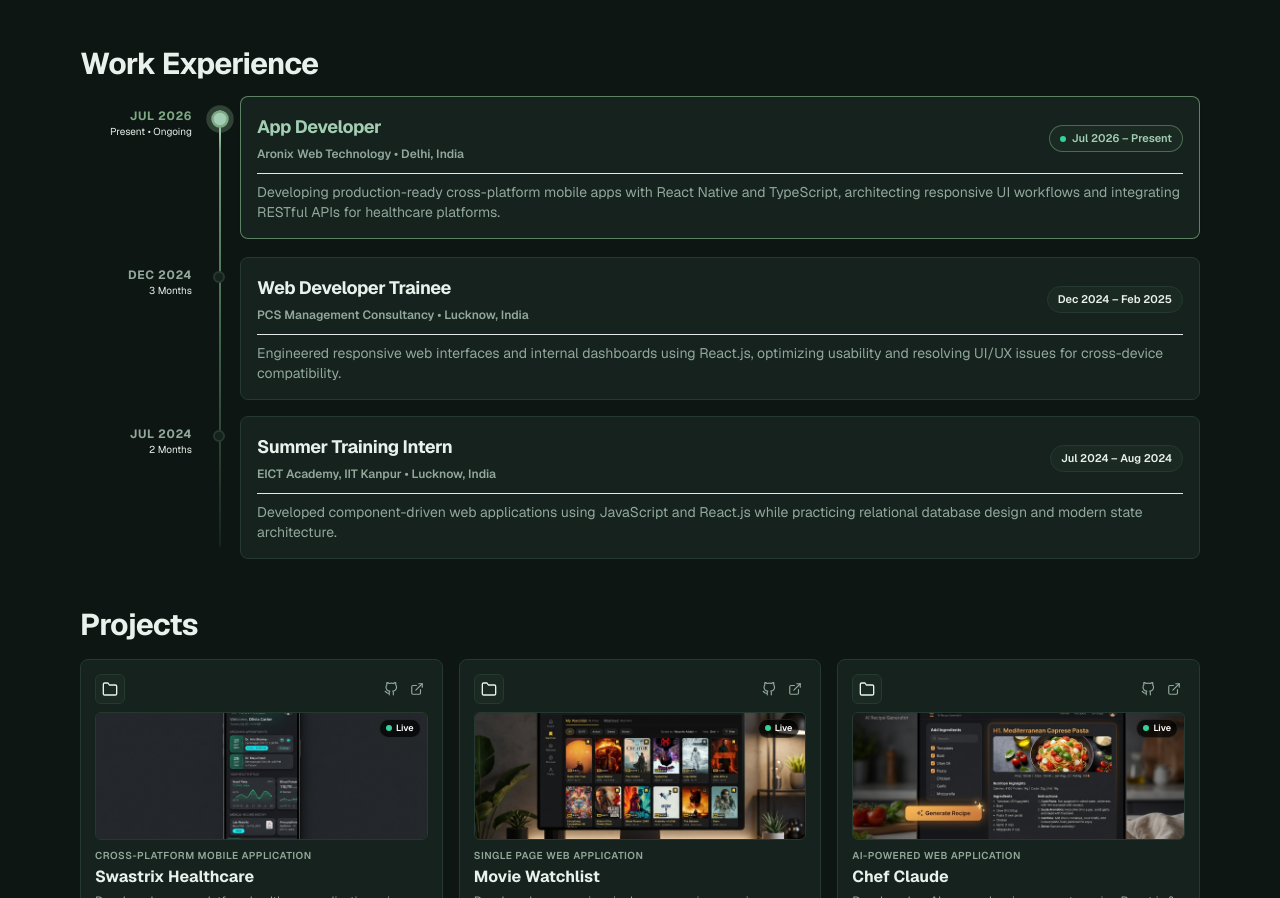
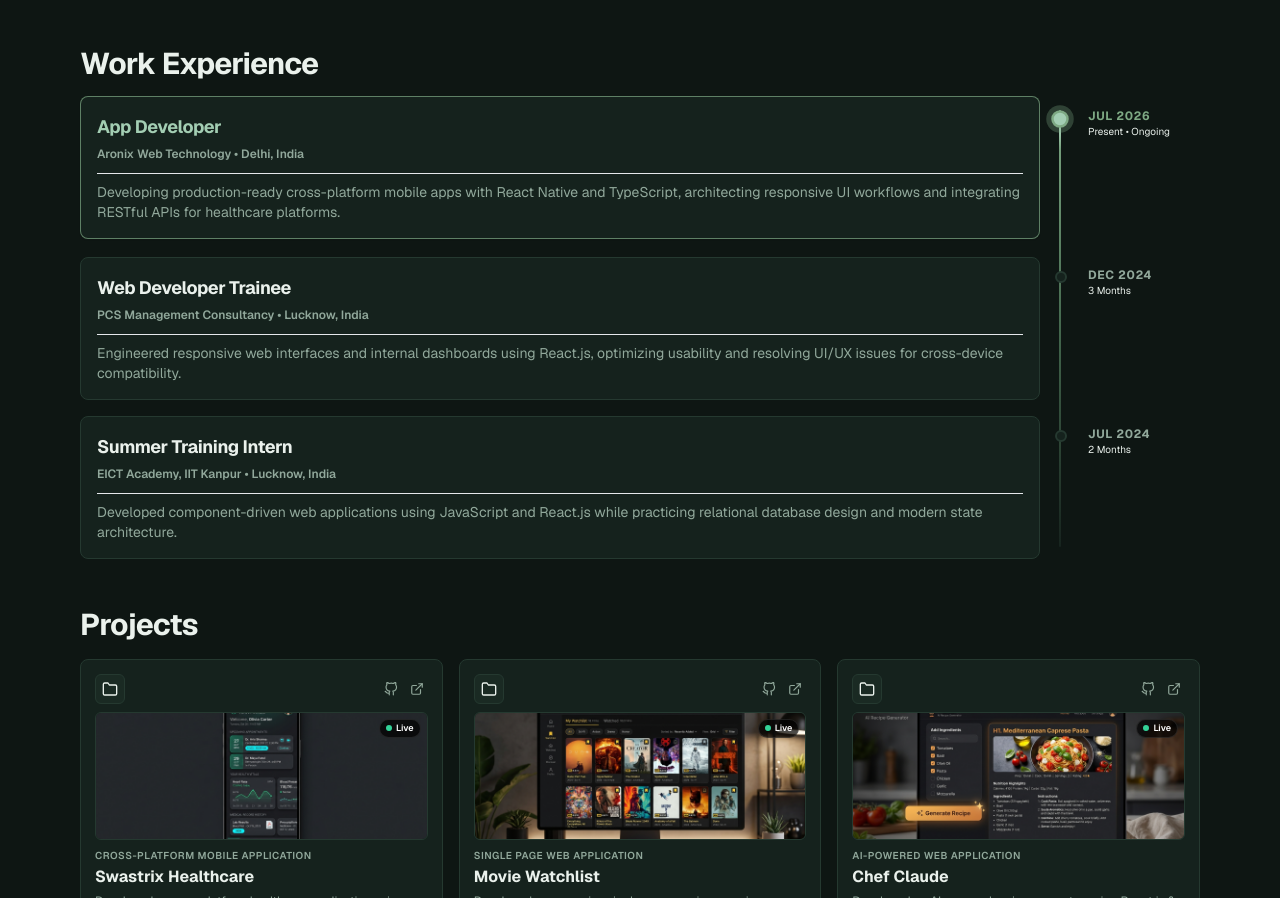
Before and after one commit to AbhinavXDayal/Portfolio, a React (Vite) app: page / in a window 1280 px wide. Shown: the part 878-1776 px from the top of the page. Built offline with nearby package versions, Linux system fonts and the light colour scheme.

Commit message:
Move botanical timeline spine, nodes, and dates to the right side of Work Experience cards

```diff
--- a/src/components/sections/Experience.tsx
+++ b/src/components/sections/Experience.tsx
@@ -49,10 +49,10 @@ export const Experience: React.FC = () => {
           </h2>
         </div>
 
-        {/* Dynamic Botanical Timeline with Dates */}
-        <div className="relative pl-6 sm:pl-8 md:pl-40 space-y-3.5 sm:space-y-4 transition-all duration-300">
-          {/* Glowing Botanical Spine Line */}
-          <div className="absolute left-[11px] sm:left-[15px] md:left-[139px] top-3 bottom-3 w-[2px] bg-gradient-to-b from-[#7EA984] via-[#5B8B67]/70 to-[#253930]/40 rounded-full">
+        {/* Dynamic Botanical Timeline on the Right Side */}
+        <div className="relative pr-6 sm:pr-8 md:pr-40 space-y-3.5 sm:space-y-4 transition-all duration-300">
+          {/* Glowing Botanical Spine Line on Right */}
+          <div className="absolute right-[11px] sm:right-[15px] md:right-[139px] top-3 bottom-3 w-[2px] bg-gradient-to-b from-[#7EA984] via-[#5B8B67]/70 to-[#253930]/40 rounded-full">
             {/* Animated Energy Droplet flowing down the stem */}
             <div className="w-[2px] h-10 bg-gradient-to-b from-transparent via-[#A3CEB3] to-transparent animate-pulse"></div>
           </div>
@@ -67,8 +67,8 @@ export const Experience: React.FC = () => {
                 onMouseEnter={() => setActiveExp(idx)}
                 className="relative group cursor-pointer"
               >
-                {/* Interactive Timeline Node */}
-                <div className="absolute -left-[19px] sm:-left-[23px] md:-left-[27px] top-3.5 z-20 flex items-center justify-center">
+                {/* Interactive Timeline Node on Right */}
+                <div className="absolute -right-[19px] sm:-right-[23px] md:-right-[27px] top-3.5 z-20 flex items-center justify-center">
                   {exp.isCurrent ? (
                     <div className="relative flex items-center justify-center">
                       <span className="absolute w-5 h-5 rounded-full bg-[#7EA984]/40 animate-ping"></span>
@@ -93,8 +93,8 @@ export const Experience: React.FC = () => {
                   )}
                 </div>
 
-                {/* Left Date Label on Timeline for Desktop */}
-                <div className="hidden md:flex flex-col items-end absolute -left-40 top-2.5 w-32 pr-4 text-right select-none transition-colors duration-200">
+                {/* Right Date Label on Timeline for Desktop */}
+                <div className="hidden md:flex flex-col items-start absolute -right-40 top-2.5 w-32 pl-4 text-left select-none transition-colors duration-200">
                   <span
                     className={`text-xs font-bold uppercase tracking-wider transition-colors ${
                       isSelected
@@ -109,7 +109,7 @@ export const Experience: React.FC = () => {
                   </span>
                 </div>
 
-                {/* Experience Card */}
+                {/* Experience Card (Flush Left with other sections) */}
                 <div
                   className={`bg-[var(--card)] text-[var(--card-foreground)] border rounded-[var(--radius)] p-3 sm:p-4 shadow-xs transition-all duration-300 ${
                     isSelected
@@ -118,7 +118,7 @@ export const Experience: React.FC = () => {
                   }`}
                 >
                   {/* Card Header */}
-                  <div className="flex flex-col sm:flex-row items-start sm:items-center justify-between gap-2 mb-2 pb-2 border-b border-[var(--border)]/60">
+                  <div className="flex flex-col sm:flex-row items-start sm:items-center justify-between gap-1.5 mb-2 pb-2 border-b border-[var(--border)]/60">
                     <div>
                       <h3
                         className={`text-base sm:text-lg font-bold tracking-tight transition-colors ${
@@ -134,20 +134,12 @@ export const Experience: React.FC = () => {
                       </span>
                     </div>
 
-                    {/* Right Info: Period Badge */}
-                    <div className="flex items-center gap-2 self-end sm:self-center">
-                      <div
-                        className={`inline-flex items-center gap-1.5 px-2.5 py-1 rounded-full border text-[11px] font-semibold transition-colors ${
-                          isSelected
-                            ? "bg-[var(--accent)] border-[#7EA984]/50 text-[#A3CEB3]"
-                            : "bg-[var(--accent)] text-[var(--foreground)] border-[var(--border)]"
-                        }`}
-                      >
-                        {exp.isCurrent && (
-                          <span className="w-1.5 h-1.5 rounded-full bg-emerald-400 animate-pulse"></span>
-                        )}
-                        {exp.period}
-                      </div>
+                    {/* Mobile Date Badge */}
+                    <div className="md:hidden inline-flex items-center gap-1.5 px-2 py-0.5 rounded-full border text-[10px] font-semibold bg-[var(--accent)] text-[var(--foreground)] border-[var(--border)] self-start sm:self-center">
+                      {exp.isCurrent && (
+                        <span className="w-1.5 h-1.5 rounded-full bg-emerald-400 animate-pulse"></span>
+                      )}
+                      {exp.period}
                     </div>
                   </div>
 
```
